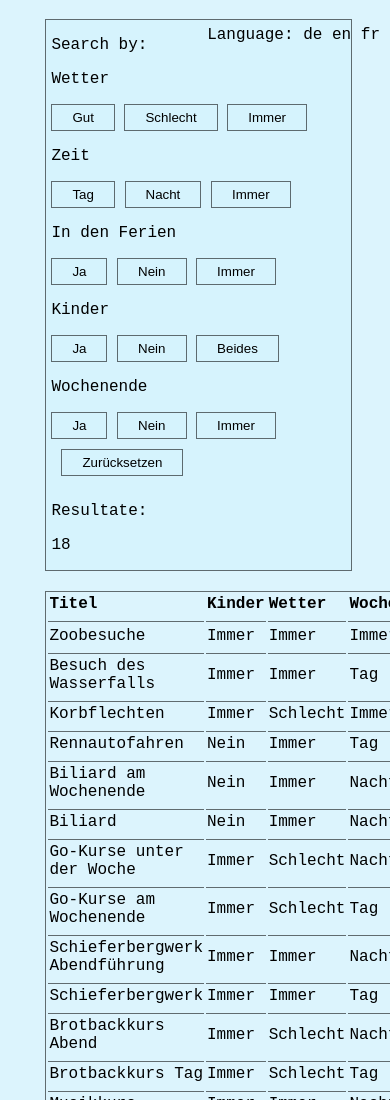
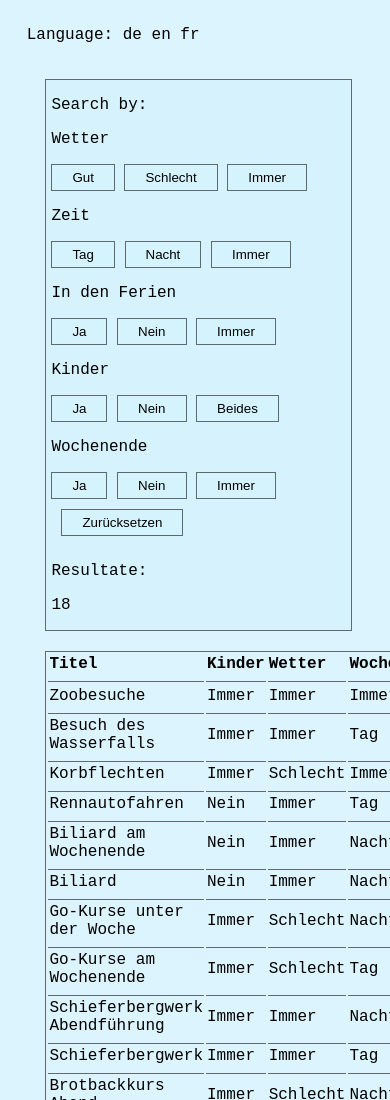
Before and after one commit to slaxeea/Verkehrsverein, a plain HTML site: page index.html in a window 390 px wide. Shown: the top 1100 px of the page. Drawn offline with nearby package versions, Linux system fonts and the light colour scheme.

Commit message:
language select is now a block and not pos absolute

```diff
--- a/style.css
+++ b/style.css
@@ -85,6 +85,12 @@ td {
   right: 0;
   margin: 10px;
 }
+@media screen and (max-width: 1000px) {
+  .lang-select {
+    position:inherit;
+    margin-left: 5%;
+  }
+}
 
 .button {
   margin: 10px;
```
